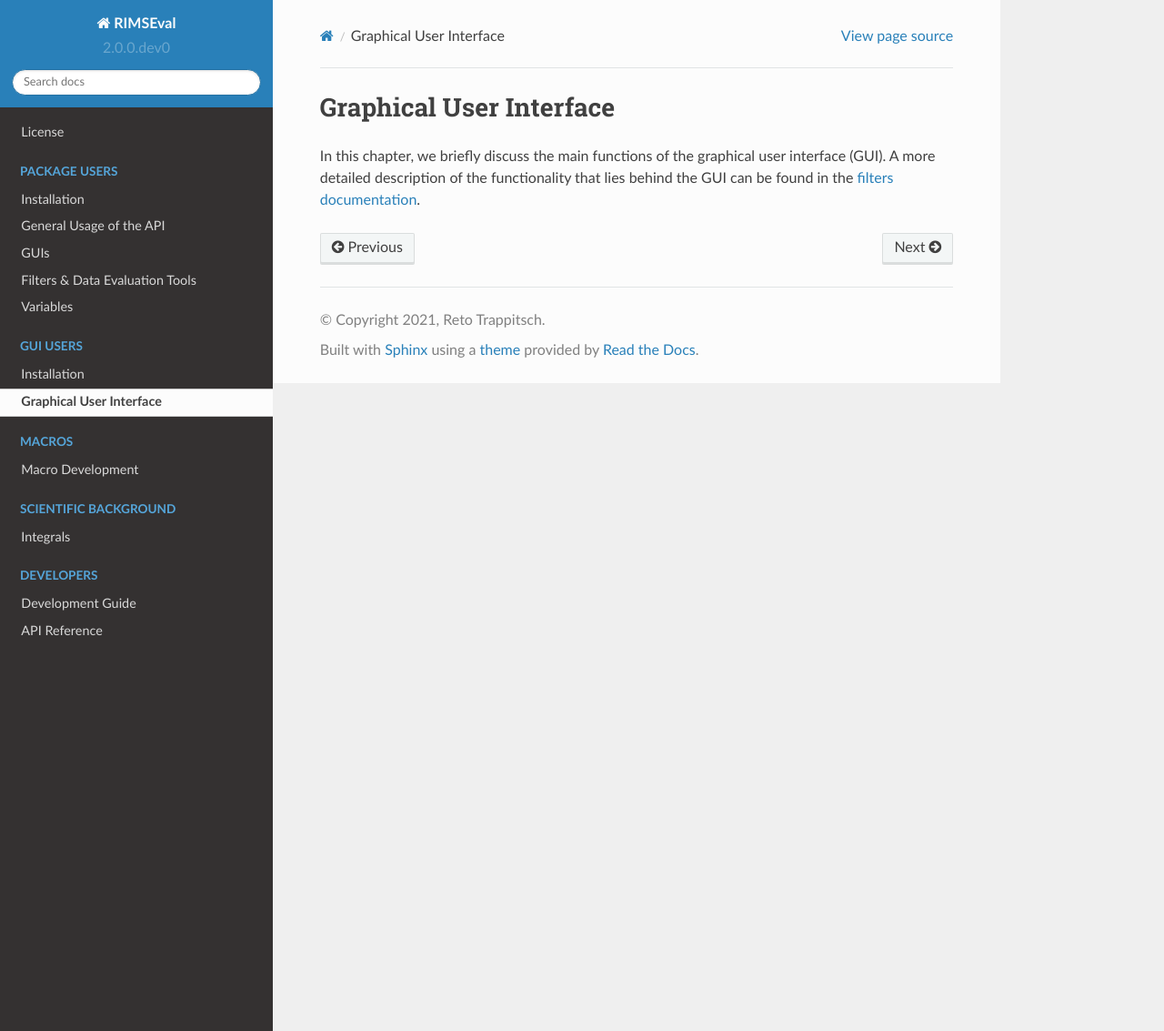
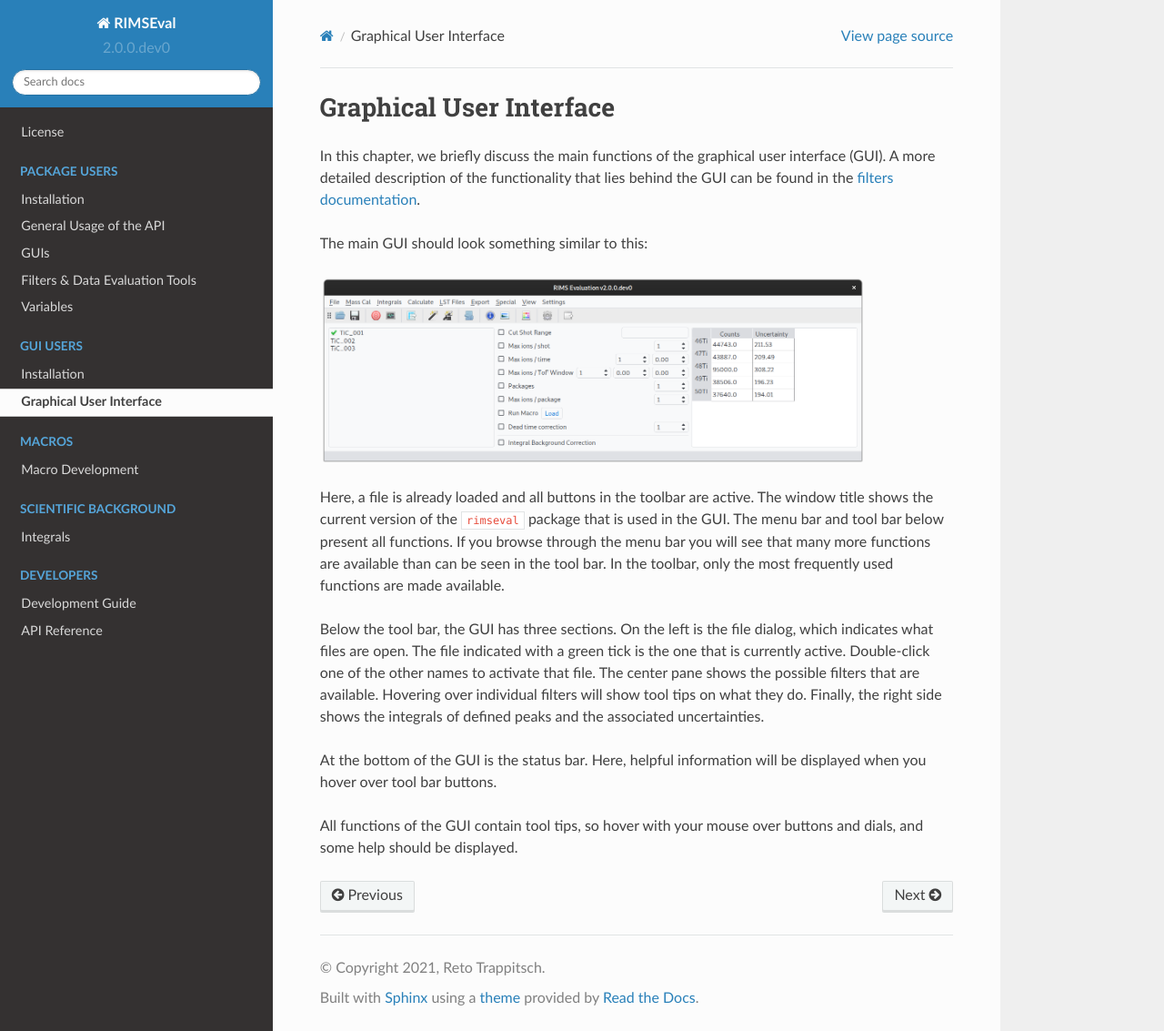
Before and after one commit to RIMS-Code/RIMSEval, a Sphinx documentation site: the page built from docs/gui/gui.rst, in a window 1280 px wide and 1133 px high. Shown: the whole window at 91% size. Built offline with Sphinx 7.4.7 and the Read the Docs theme 2.0.0, drawn with Linux system fonts in a browser that asks for light colours.

Commit message:
Add some very basic intro to the GUI

```diff
--- a/docs/gui/gui.rst
+++ b/docs/gui/gui.rst
@@ -6,3 +6,36 @@
 we briefly discuss the main functions of the graphical user interface (GUI).
 A more detailed description of the functionality that lies behind the GUI
 can be found in the :doc:`filters documentation <../pkg/filters>`.
+
+The main GUI should look something similar to this:
+
+.. image:: ../figures/gui_main_window.png
+  :width: 600
+  :alt: Main Window
+
+Here, a file is already loaded and all buttons in the toolbar are active.
+The window title shows the current version of the ``rimseval`` package
+that is used in the GUI. The menu bar and tool bar below
+present all functions.
+If you browse through the menu bar you will see that many more functions
+are available than can be seen in the tool bar.
+In the toolbar, only the most frequently used functions are made available.
+
+Below the tool bar,
+the GUI has three sections.
+On the left is the file dialog,
+which indicates what files are open.
+The file indicated with a green tick is the one
+that is currently active.
+Double-click one of the other names to activate that file.
+The center pane shows the possible filters that are available.
+Hovering over individual filters will show tool tips on what they do.
+Finally, the right side shows the integrals of defined peaks
+and the associated uncertainties.
+
+At the bottom of the GUI is the status bar.
+Here, helpful information will be displayed when you hover over tool bar buttons.
+
+All functions of the GUI contain tool tips,
+so hover with your mouse over buttons and dials,
+and some help should be displayed.
```
Also changed, not shown: docs/figures/gui_main_window.png (added).
